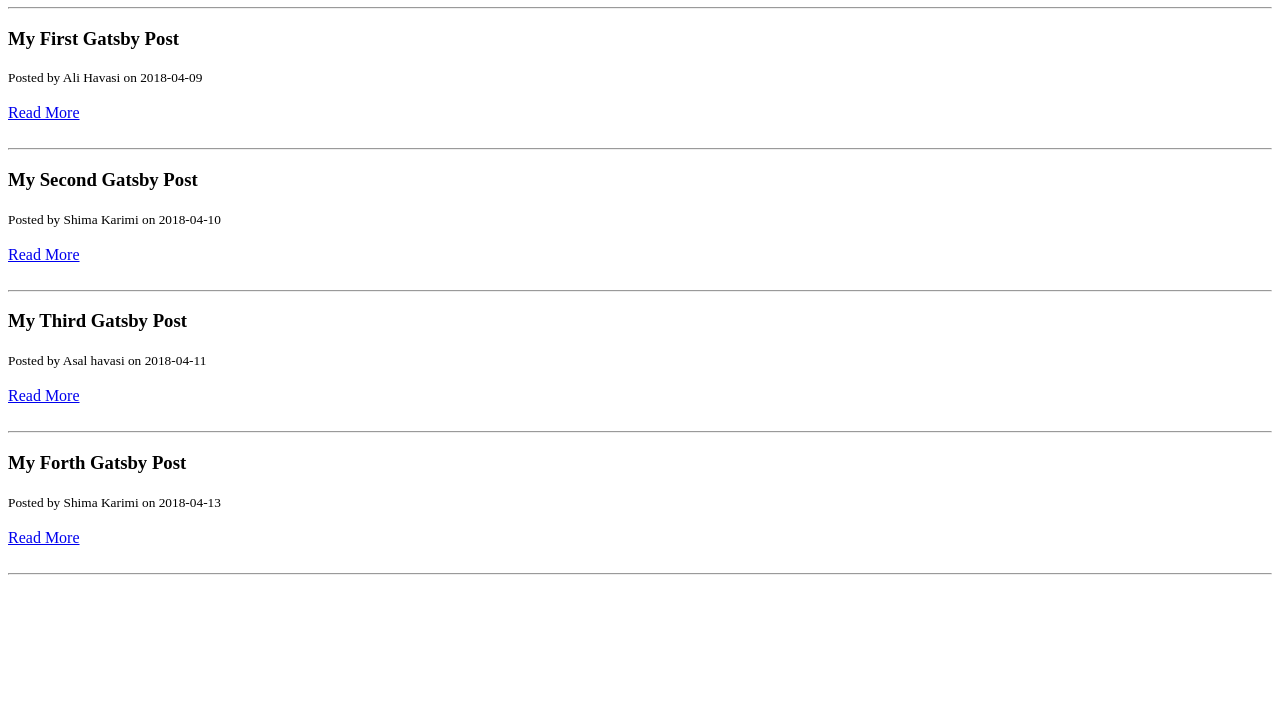
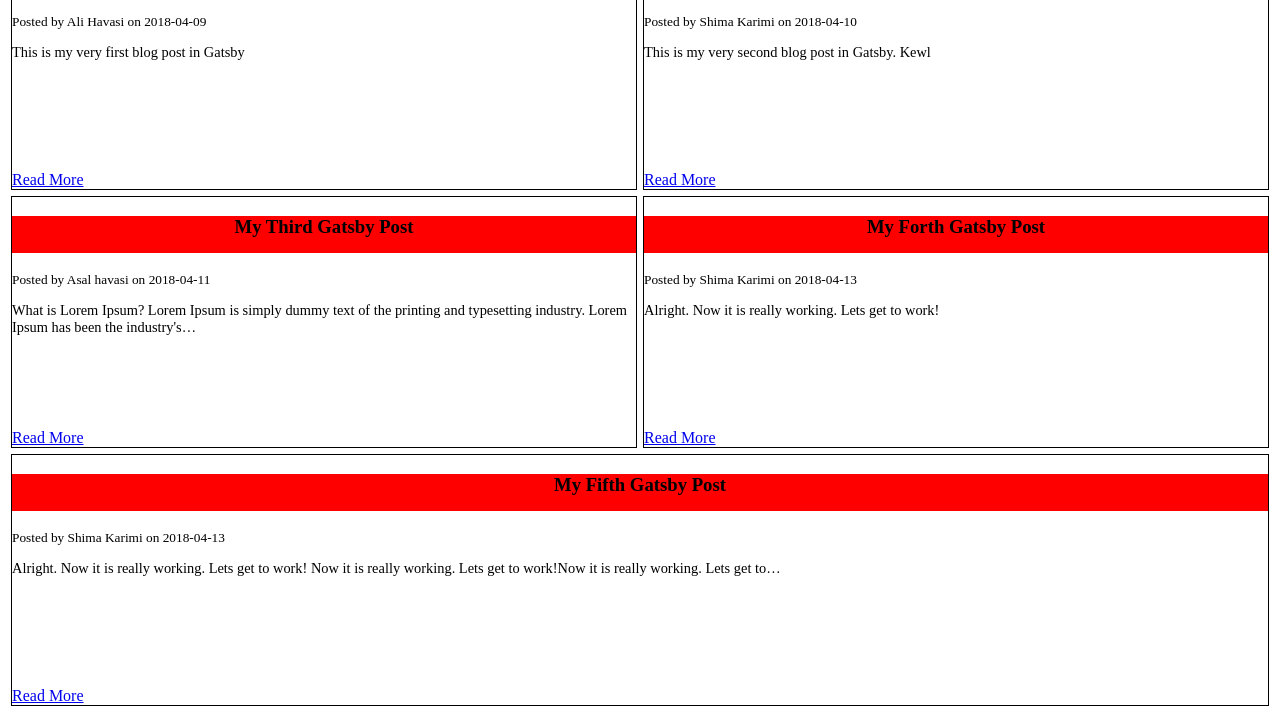
Before and after one commit to Alihvs/lomaner_gatsby, a Gatsby site: page /blog in a window 1280 px wide. Shown: the part 73-800 px from the top of the page. Built offline with nearby package versions, Linux system fonts and the light colour scheme; Gatsby itself is replaced by a stand-in of ours.

Commit message:
Third commit, styled the blog page

```diff
--- a/gatsby-config.js
+++ b/gatsby-config.js
@@ -12,6 +12,7 @@ module.exports = {
         name: 'pages'
       }
     },
-    'gatsby-transformer-remark'
+    'gatsby-transformer-remark',
+    `gatsby-plugin-styled-components`
   ],
 }
--- a/package.json
+++ b/package.json
@@ -8,9 +8,11 @@
     "gatsby-link": "^1.6.40",
     "gatsby-plugin-catch-links": "^1.0.22",
     "gatsby-plugin-react-helmet": "^2.0.10",
+    "gatsby-plugin-styled-components": "^2.0.11",
     "gatsby-source-filesystem": "^1.5.35",
     "gatsby-transformer-remark": "^1.7.41",
-    "react-helmet": "^5.2.0"
+    "react-helmet": "^5.2.0",
+    "styled-components": "^3.2.6"
   },
   "keywords": [
     "gatsby"
--- a/src/layouts/index.js
+++ b/src/layouts/index.js
@@ -17,6 +17,7 @@ const Layout = ({ children, data }) => (
     />
     <Header siteTitle={data.site.siteMetadata.title} />
     <Menu/>
+    <div>
       <div
         style={{
           margin: '0 auto',
@@ -26,6 +27,7 @@ const Layout = ({ children, data }) => (
         }}
       >
         {children()}
+      </div>
     </div>
   </div>
 )
--- /dev/null
+++ b/src/pages/2018-04-16-post-five/index.md
@@ -0,0 +1,8 @@
+---
+path: "/post-five"
+date: "2018-04-13"
+title: "My Fifth Gatsby Post"
+author: "Shima Karimi"
+---
+
+Alright. Now it is really working. Lets get to work! Now it is really working. Lets get to work!Now it is really working. Lets get to work!Now it is really working. Lets get to work!Now it is really working. Lets get to work!Now it is really working. Lets get to work!Now it is really working. Lets get to work!Now it is really working. Lets get to work!Now it is really working. Lets get to work!Now it is really working. Lets get to work!Now it is really working. Lets get to work!Now it is really working. Lets get to work!Now it is really working. Lets get to work!Now it is really working. Lets get to work!Now it is really working. Lets get to work!Now it is really working. Lets get to work!Now it is really working. Lets get to work!Now it is really working. Lets get to work!Now it is really working. Lets get to work!Now it is really working. Lets get to work!Now it is really working. Lets get to work!Now it is really working. Lets get to work!Now it is really working. Lets get to work!Now it is really working. Lets get to work!Now it is really working. Lets get to work!Now it is really working. Lets get to work!Now it is really working. Lets get to work!Now it is really working. Lets get to work!Now it is really working. Lets get to work!Now it is really working. Lets get to work!Now it is really working. Lets get to work!Now it is really working. Lets get to work!Now it is really working. Lets get to work!
--- a/src/pages/blog.js
+++ b/src/pages/blog.js
@@ -1,22 +1,44 @@
 import React from 'react'
 import Link from 'gatsby-link'
+import styled from "styled-components";
+
+
+const Container = styled.div`
+    display: flex;
+    flex-wrap: wrap;
+    flex-direction: row;
+    justify-content: center;
+    width: 100%;
+`
+
+const PostBox = styled.div`
+    display: flex;
+    flex-direction: column;
+    juatify-content: space-evenly;
+    border: 1px solid black;
+    margin: 3px;
+    // padding: 5px;
+    height: 250px;
+    flex: 1 49%;
+`
 
 const BlogPage = ({data}) => (
   <div>
-    <h1>latest Posts</h1>
-    <hr />
-    {data.allMarkdownRemark.edges.map(post => (
-        <div key={post.node.id}>
-            <h3>{post.node.frontmatter.title}</h3>
-            <small>Posted by {post.node.frontmatter.author} on {post.node.frontmatter.date}</small>
-            <br />
-            <br />
-            <Link to={post.node.frontmatter.path}>Read More</Link>
-            <br />
-            <br />
-            <hr />
-        </div>
-    ))}
+    <Container>
+        {data.allMarkdownRemark.edges.map(post => (
+            <PostBox key={post.node.id}>
+                    <h3 style={{
+                        backgroundColor: 'red',
+                        height: '15%',
+                        textAlign: 'center'
+                    }}>{post.node.frontmatter.title}</h3>
+                    <small>Posted by {post.node.frontmatter.author} on {post.node.frontmatter.date}</small>
+                    <p style={{flex: '1', fontSize: '.9rem'}}>{post.node.excerpt}</p>
+                    <br/>
+                    <Link to={post.node.frontmatter.path}>Read More</Link>
+            </PostBox>
+        ))}
+    </Container>
   </div>
 )
 
@@ -32,6 +54,7 @@ export const pageQuery = graphql`
                         author
                     }
                     id
+                    excerpt
                 }
             }
         }
```
Also changed, not shown: src/components/header.js (+16 -25 lines), 1 other file. Lines whose indentation alone changed are shown as unchanged.
